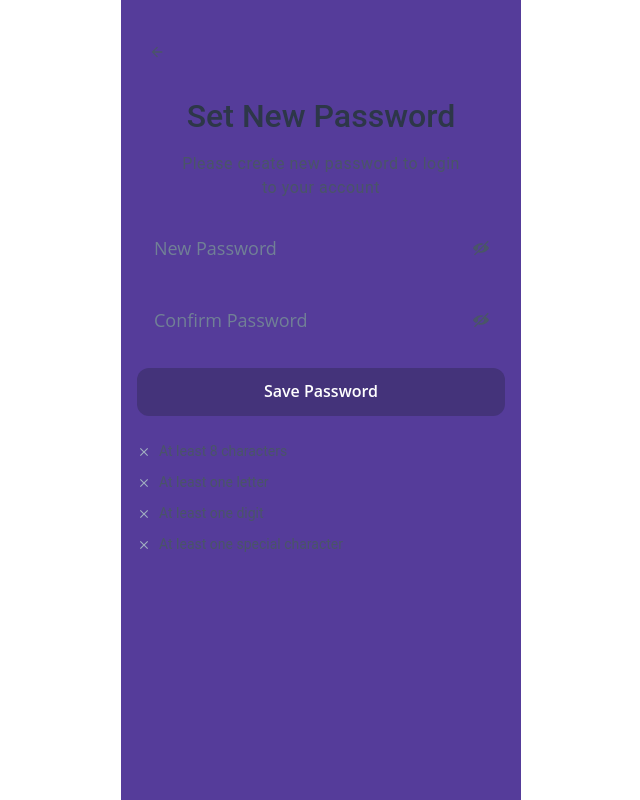
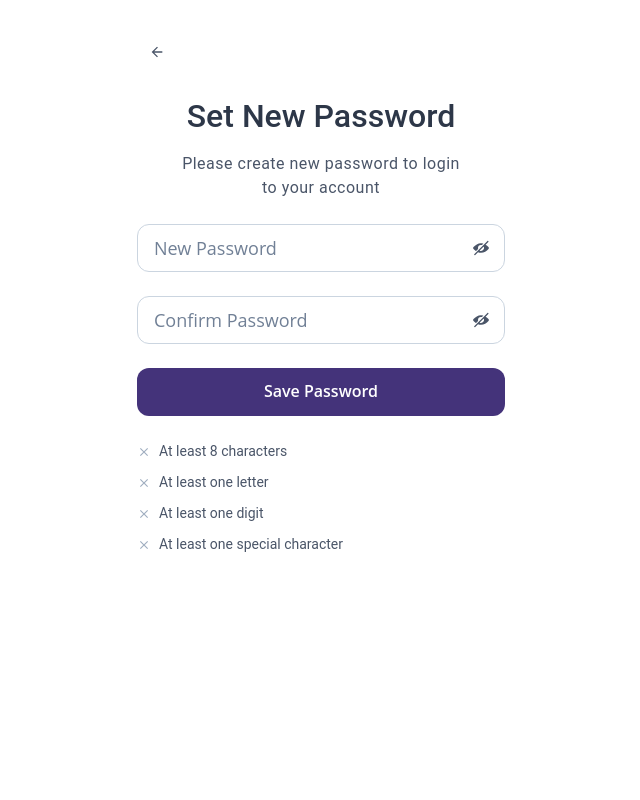
Before and after one commit to rajbreno-agnext/Inspeqt-GenAI-Codes, a React (Create React App) app: page /new-password in a window 1280 px wide. Shown: the whole page, without its empty margins (319-959 px from the left). Built offline with nearby package versions, Linux system fonts and the light colour scheme; the HTML template or start-up script is replaced by a standard one.

Commit message:
imrproved

```diff
--- a/src/pages/NewPasswordPage.js
+++ b/src/pages/NewPasswordPage.js
@@ -38,7 +38,7 @@ const NewPasswordPage = () => {
       minH="100vh"
       p={4}
       centerContent
-      bg="brand.700"
+      bg="white"
     >
       <Box w="full" position="relative" mt={4}>
         <IconButton
@@ -86,7 +86,7 @@ const NewPasswordPage = () => {
               placeholder="New Password"
               size="lg"
               borderRadius="12px"
-              borderColor="brand.700"
+              borderColor="gray.300"
               value={password}
               onChange={(e) => setPassword(e.target.value)}
               _focus={{
@@ -112,7 +112,7 @@ const NewPasswordPage = () => {
               placeholder="Confirm Password"
               size="lg"
               borderRadius="12px"
-              borderColor="brand.700"
+              borderColor="gray.300"
               value={confirmPassword}
               onChange={(e) => setConfirmPassword(e.target.value)}
               _focus={{
--- a/src/pages/OtpPage.js
+++ b/src/pages/OtpPage.js
@@ -103,7 +103,7 @@ const OtpPage = () => {
             placeholder="Enter OTP"
             size="lg"
             borderRadius="12px"
-            borderColor="brand.700"
+            borderColor="gray.300"
             _focus={{
               borderColor: "brand.700",
               boxShadow: "0 0 0 1px"
```
